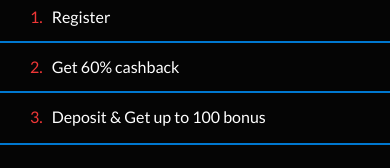
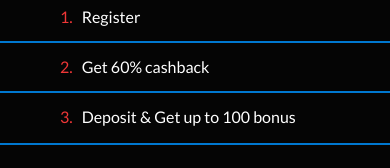
Before and after one commit to lukashuk-hub/practice, a plain HTML site: page index.html in a window 390 px wide. Shown: the part 676-844 px from the top of the page. Drawn offline with nearby package versions, Linux system fonts and the light colour scheme.

Commit message:
add adaptive

```diff
--- a/css/styles.css
+++ b/css/styles.css
@@ -507,7 +507,7 @@ input {
         font-size: 100%;
     }
     .step_item span {
-        padding-left: 30px;
+        padding-left: 60px;
     }
     .step_item::after {
         content: "";
@@ -704,7 +704,7 @@ input {
         font-size: 100%;
     }
     .step_item span {
-        padding-left: 30px;
+        padding-left: 60px;
     }
     .step_item::after {
         content: "";
```
